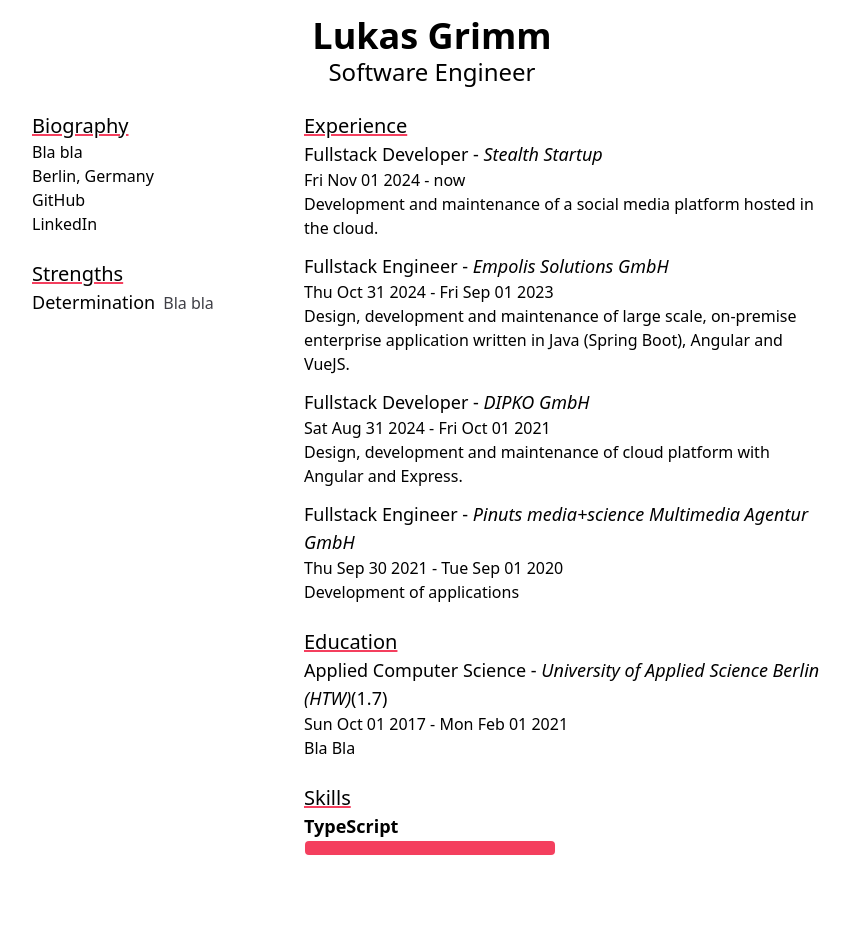
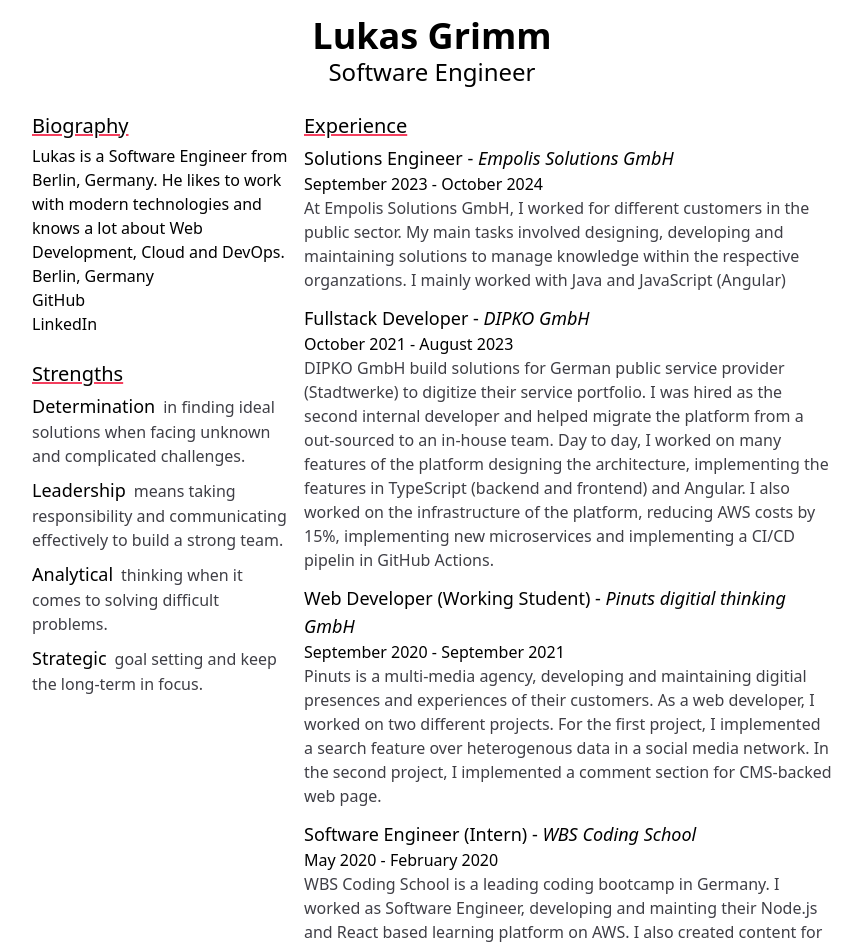
Before and after one commit to Untanky/homepage, a Next.js app: page /resume in a window 1280 px wide. Shown: the top 948 px of the page, without its empty margins (208-1070 px from the left). Before the commit the page ends 888 px from the top, so only its background shows below. Built offline with nearby package versions, Linux system fonts and the light colour scheme.

Commit message:
Loads resume data from json

```diff
--- /dev/null
+++ b/data/resume.json
@@ -0,0 +1,130 @@
+{
+    "biography": {
+        "name": "Lukas Grimm",
+        "role": "Software Engineer",
+        "location": "Berlin, Germany",
+        "experience": "3 years",
+        "education": "B.Sc. Comp. Sci.",
+        "description": "Lukas is a Software Engineer from Berlin, Germany. He likes to work with modern technologies and knows a lot about Web Development, Cloud and DevOps.",
+        "links": [
+            {
+                "label": "GitHub",
+                "href": "https://github.com/Untanky"
+            },
+            {
+                "label": "LinkedIn",
+                "href": "https://linkedin.com/in/lukasgrimm"
+            }
+        ]
+    },
+    "experienceList": [
+        {
+            "company": "Empolis Solutions GmbH",
+            "role": "Solutions Engineer",
+            "startDate": "2023-09-01",
+            "endDate": "2024-10-01",
+            "description": "At Empolis Solutions GmbH, I worked for different customers in the public sector. My main tasks involved designing, developing and maintaining solutions to manage knowledge within the respective organzations. I mainly worked with Java and JavaScript (Angular)"
+        },
+        {
+            "company": "DIPKO GmbH",
+            "role": "Fullstack Developer",
+            "startDate": "2021-10-01",
+            "endDate": "2023-08-01",
+            "description": "DIPKO GmbH build solutions for German public service provider (Stadtwerke) to digitize their service portfolio. I was hired as the second internal developer and helped migrate the platform from a out-sourced to an in-house team. Day to day, I worked on many features of the platform designing the architecture, implementing the features in TypeScript (backend and frontend) and Angular. I also worked on the infrastructure of the platform, reducing AWS costs by 15%, implementing new microservices and implementing a CI/CD pipelin in GitHub Actions."
+        },
+        {
+            "company": "Pinuts digitial thinking GmbH",
+            "role": "Web Developer (Working Student)",
+            "startDate": "2020-09-01",
+            "endDate": "2021-09-01",
+            "description": "Pinuts is a multi-media agency, developing and maintaining digitial presences and experiences of their customers. As a web developer, I worked on two different projects. For the first project, I implemented a search feature over heterogenous data in a social media network. In the second project, I implemented a comment section for CMS-backed web page."
+        },
+        {
+            "company": "WBS Coding School",
+            "role": "Software Engineer (Intern)",
+            "startDate": "2020-05-01",
+            "endDate": "2020-02-01",
+            "description": "WBS Coding School is a leading coding bootcamp in Germany. I worked as Software Engineer, developing and mainting their Node.js and React based learning platform on AWS. I also created content for stundent of the bootcamp and build a dashboard to visiualize sign-ups to their program."
+        }
+    ],
+    "educationList": [
+        {
+            "school": "University of Applied Sciences Berlin (HTW Berlin)",
+            "course": "Applied Computer Science (B.Sc.)",
+            "grade": "1.7",
+            "startDate": "2021-02-01",
+            "endDate": "2017-10-01",
+            "description": "My studies on HTW were incredibly practical. I worked on many different projects with other students. My focus was on multi-media and web development. With 7 other students, I implemented an app to where users could take a photo of an bike lane obstruction and upload it. In my thesis, I compared different programming languages and frameworks in relation to their performance regarding serving an HTTP API."
+        }
+    ],
+    "skills": [
+        {
+            "label": "TypeScript",
+            "value": 1
+        },
+        {
+            "label": "Golang",
+            "value": 0.9
+        },
+        {
+            "label": "Java",
+            "value": 0.8
+        },
+        {
+            "label": "Terraform",
+            "value": 1
+        },
+        {
+            "label": "Docker",
+            "value": 0.9
+        },
+        {
+            "label": "AWS",
+            "value": 0.85
+        },
+        {
+            "label": "UI/UX",
+            "value": 0.8
+        },
+        {
+            "label": "CI/CD (GitHub)",
+            "value": 0.95
+        },
+        {
+            "label": "Unix",
+            "value": 0.8
+        },
+        {
+            "label": "Kubernetes",
+            "value": 0.7
+        }
+    ],
+    "strengths": [
+        {
+            "label": "Determination",
+            "description": "in finding ideal solutions when facing unknown and complicated challenges."
+        },
+        {
+            "label": "Leadership",
+            "description": "means taking responsibility and communicating effectively to build a strong team."
+        },
+        {
+            "label": "Analytical",
+            "description": "thinking when it comes to solving difficult problems."
+        },
+        {
+            "label": "Strategic",
+            "description": "goal setting and keep the long-term in focus."
+        }
+    ],
+    "language": [
+        {
+            "language": "German",
+            "level": "Native"
+        },
+        {
+            "language": "English",
+            "level": "C1"
+        }
+    ]
+}
--- a/src/app/resume/education-list.tsx
+++ b/src/app/resume/education-list.tsx
@@ -1,5 +1,9 @@
 import React from 'react';
 import type { Education } from './model';
+
+const formatDate = (date: Date) => {
+  return date.toLocaleDateString('en-US', { day: undefined, month: 'long', year: 'numeric' });
+};
 
 export const EducationList = ({ educationList }: { educationList: Education[] }) => {
   return (
@@ -15,11 +19,11 @@
             )
           </h4>
           <p>
-            {education.startDate.toDateString()}
+            {formatDate(education.startDate)}
             &nbsp;-&nbsp;
-            {education.endDate ? education.endDate.toDateString() : 'now'}
+            {formatDate(education.endDate)}
           </p>
-          <p>
+          <p className="text-zinc-700 dark:text-zinc-300">
             {education.description}
           </p>
         </li>
--- a/src/app/resume/experience-list.tsx
+++ b/src/app/resume/experience-list.tsx
@@ -1,5 +1,9 @@
 import React from 'react';
 import type { Experience } from './model';
+
+const formatDate = (date: Date) => {
+  return date.toLocaleDateString('en-US', { day: undefined, month: 'long', year: 'numeric' });
+};
 
 export const ExperienceList = ({ experienceList }: { experienceList: Experience[] }) => {
   return (
@@ -12,11 +16,11 @@
             <span className="italic">{experience.company}</span>
           </h4>
           <p>
-            {experience.startDate.toDateString()}
+            {formatDate(experience.startDate)}
             &nbsp;-&nbsp;
-            {experience.endDate ? experience.endDate.toDateString() : 'now'}
+            {experience.endDate ? formatDate(experience.endDate) : 'now'}
           </p>
-          <p>
+          <p className="text-zinc-700 dark:text-zinc-300">
             {experience.description}
           </p>
         </li>
--- a/src/app/resume/page.tsx
+++ b/src/app/resume/page.tsx
@@ -1,4 +1,6 @@
+import { loadJsonFile } from '@/lib/load-file';
 import React from 'react';
+import { Metadata } from 'next';
 import { ResumeSection } from './resume-section';
 import { ExperienceList } from './experience-list';
 import { EducationList } from './education-list';
@@ -7,62 +9,25 @@
 import { SkillList } from './skill-list';
 import { StrengthList } from './strength-list';
 
-const resume: Resume = {
-  biography: {
-    description: 'Bla bla',
-    links: [
-      { label: 'GitHub', href: 'https://github.com/untanky' },
-      { label: 'LinkedIn', href: 'https://linkedin.com/in/lukasgrimm' },
-    ],
-  },
-  experienceList: [
-    {
-      startDate: new Date('2024-11-1'),
-      company: 'Stealth Startup',
-      role: 'Fullstack Developer',
-      description: 'Development and maintenance of a social media platform hosted in the cloud.',
-    },
-    {
-      startDate: new Date('2024-10-31'),
-      endDate: new Date('2023-9-1'),
-      company: 'Empolis Solutions GmbH',
-      role: 'Fullstack Engineer',
-      description: 'Design, development and maintenance of large scale, on-premise enterprise application written in Java (Spring Boot), Angular and VueJS.',
-    },
-    {
-      startDate: new Date('2024-8-31'),
-      endDate: new Date('2021-10-1'),
-      company: 'DIPKO GmbH',
-      role: 'Fullstack Developer',
-      description: 'Design, development and maintenance of cloud platform with Angular and Express. ',
-    },
-    {
-      startDate: new Date('2021-9-30'),
-      endDate: new Date('2020-9-1'),
-      company: 'Pinuts media+science Multimedia Agentur GmbH',
-      role: 'Fullstack Engineer',
-      description: 'Development of applications',
-    },
-  ],
-  educationList: [
-    {
-      startDate: new Date('2017-10-01'),
-      endDate: new Date('2021-02-01'),
-      school: 'University of Applied Science Berlin (HTW)',
-      grade: '1.7',
-      course: 'Applied Computer Science',
-      description: 'Bla Bla',
-    },
-  ],
-  skills: [
-    { label: 'TypeScript', value: 1 },
-  ],
-  strengths: [
-    { label: 'Determination', description: 'Bla bla' },
-  ],
+export const metadata: Metadata = {
+  title: 'Resumé Lukas Grimm',
 };
 
-export default function Resume() {
+export default async function Resume() {
+  const resume = await loadJsonFile<Resume>('./data/resume.json').then((resume) => ({
+    ...resume,
+    experienceList: resume.experienceList.map((experience) => ({
+      ...experience,
+      startDate: new Date(experience.startDate),
+      endDate: experience.endDate && new Date(experience.endDate),
+    })),
+    educationList: resume.educationList.map((education) => ({
+      ...education,
+      startDate: new Date(education.startDate),
+      endDate: new Date(education.endDate),
+    })),
+  }));
+
   return (
     <main className="w-[400px] mx-4 grid grid-cols-1 grid-rows-[auto_min-content_min-content_auto] gap-4 grid-flow-dense mb-8 sm:mx-auto md:grid-cols-3 md:w-[800px]">
       <header className="mt-4 md:col-span-3">
--- a/src/app/resume/resume-section.tsx
+++ b/src/app/resume/resume-section.tsx
@@ -9,7 +9,7 @@
 export const ResumeSection = (props: ResumeSectionProps) => {
   return (
     <section className={props.className}>
-      <h1 className="text-xl font-medium underline decoration-rose-500">
+      <h1 className="text-xl font-medium underline decoration-rose-500 mb-1">
         {props.title}
       </h1>
       {props.children}
--- a/src/app/resume/skill-list.tsx
+++ b/src/app/resume/skill-list.tsx
@@ -3,12 +3,12 @@
 
 export const SkillList = ({ skills }: { skills: Skill[] }) => {
   return (
-    <ul className="grid grid-cols-2 gap-6">
+    <ul className="grid grid-cols-2 gap-x-6 gap-y-3">
       {skills.map((skill) => (
         <li key={skill.label}>
           <div className="text-lg font-semibold">
             { skill.label }
-            <div className="w-full h-4 bg-rose-100 dark:bg-rose-900 bg-opacity-10 rounded p-px">
+            <div className="w-full h-4 bg-rose-900 bg-opacity-10 rounded p-px">
               <div style={{ width: `${skill.value * 100}%` }} className="h-full bg-rose-500 rounded"></div>
             </div>
           </div>
--- /dev/null
+++ b/src/lib/load-file.ts
@@ -0,0 +1,7 @@
+import { readFile } from 'fs/promises';
+
+export const loadJsonFile = async <Result>(path: string): Promise<Result> => {
+  const buffer = await readFile(path);
+
+  return JSON.parse(buffer.toString()) as Result;
+};
```
